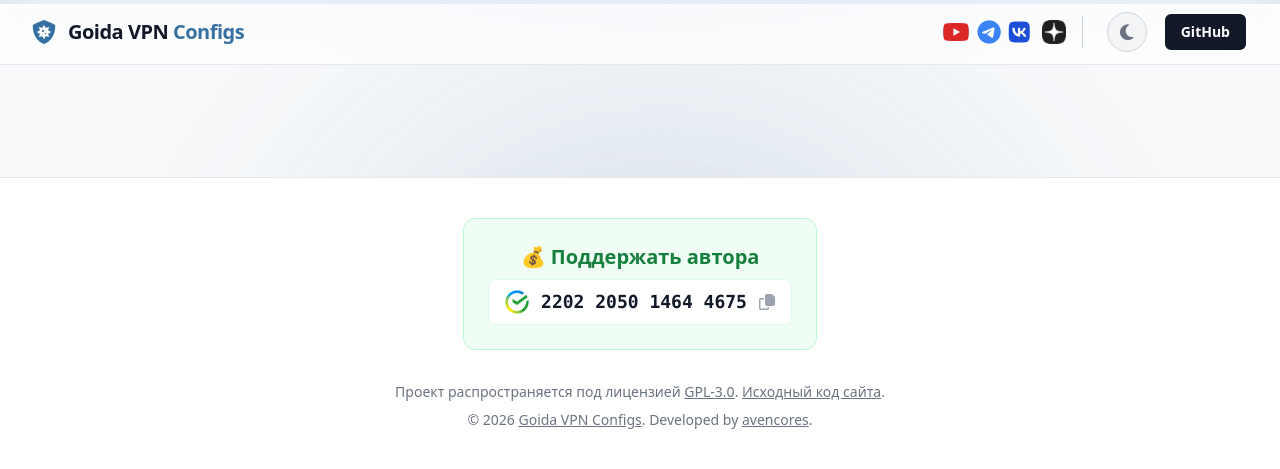
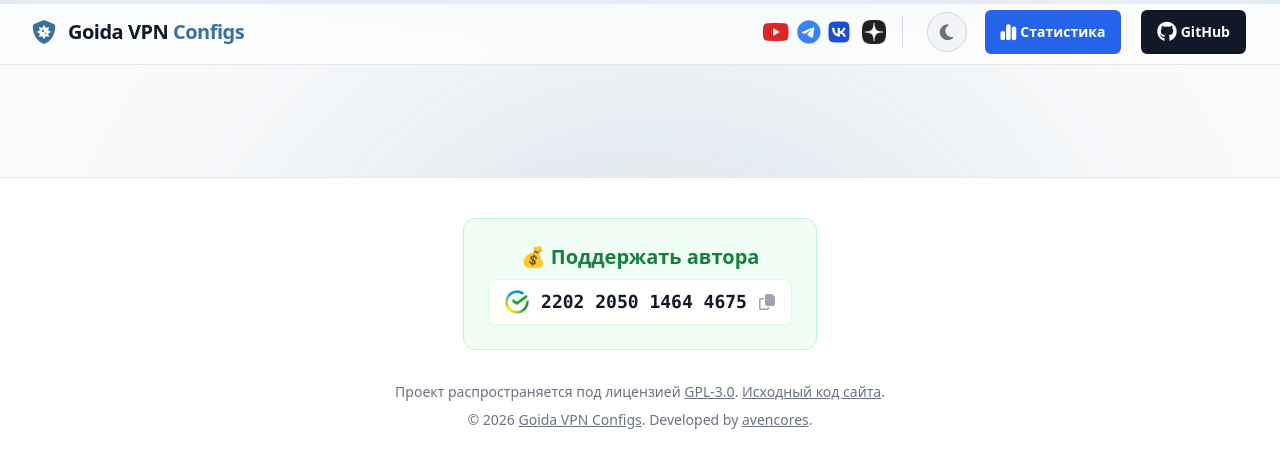
Before and after one commit to AvenCores/goida-vpn-site, a Flask app: template templates/base.html in a window 1280 px wide. Shown: the top 469 px of the page. Run offline with Flask 3, Linux system fonts and the light colour scheme; the template is opened without the code that fills it, so the values that code supplies are empty; some libraries are stand-ins or nearby versions.

Commit message:
update stats

```diff
--- /dev/null
+++ b/static/js/statistics.js
@@ -0,0 +1,72 @@
+async function loadGitHubStats() {
+    const statsContent = document.getElementById('stats-content');
+
+    // Показываем спиннер при каждом открытии
+    statsContent.innerHTML = `
+        <div class="text-center">
+            <i class="fa-solid fa-spinner fa-spin text-3xl text-gray-400"></i>
+            <p class="mt-2 text-sm text-gray-500">Загрузка данных...</p>
+        </div>`;
+
+    try {
+        const repo = 'AvenCores/goida-vpn-configs';
+        const response = await fetch(`https://api.github.com/repos/${repo}`);
+
+        if (!response.ok) {
+            throw new Error(`Ошибка GitHub API: ${response.status}`);
+        }
+
+        const data = await response.json();
+
+        // Форматируем числа (например, 1000 -> 1k)
+        const formatNumber = (num) => {
+            if (num >= 1000) {
+                return (num / 1000).toFixed(1) + 'k';
+            }
+            return num;
+        };
+
+        const lastUpdate = new Date(data.pushed_at).toLocaleString('ru-RU', {
+            day: 'numeric',
+            month: 'long',
+            year: 'numeric',
+            hour: '2-digit',
+            minute: '2-digit'
+        });
+
+        statsContent.innerHTML = `
+            <div class="space-y-4">
+                <div class="flex justify-between items-center p-3 bg-gray-50 dark:bg-black/30 rounded-lg">
+                    <span class="font-semibold flex items-center gap-2"><i class="fa-solid fa-star text-yellow-400"></i> Звёзды</span>
+                    <span class="font-bold text-lg">${formatNumber(data.stargazers_count)}</span>
+                </div>
+                <div class="flex justify-between items-center p-3 bg-gray-50 dark:bg-black/30 rounded-lg">
+                    <span class="font-semibold flex items-center gap-2"><i class="fa-solid fa-code-fork text-blue-400"></i> Форки</span>
+                    <span class="font-bold text-lg">${formatNumber(data.forks_count)}</span>
+                </div>
+                <div class="flex justify-between items-center p-3 bg-gray-50 dark:bg-black/30 rounded-lg">
+                    <span class="font-semibold flex items-center gap-2"><i class="fa-solid fa-eye text-green-400"></i> Наблюдатели</span>
+                    <span class="font-bold text-lg">${formatNumber(data.watchers_count)}</span>
+                </div>
+                <div class="flex justify-between items-center p-3 bg-gray-50 dark:bg-black/30 rounded-lg">
+                    <span class="font-semibold flex items-center gap-2"><i class="fa-solid fa-bug text-red-400"></i> Открытые проблемы</span>
+                    <span class="font-bold text-lg">${data.open_issues_count}</span>
+                </div>
+                 <div class="pt-2 text-center">
+                    <p class="text-xs text-gray-500 dark:text-gray-400">
+                        Последнее обновление: ${lastUpdate}
+                    </p>
+                </div>
+            </div>
+        `;
+
+    } catch (error) {
+        statsContent.innerHTML = `
+            <div class="text-center text-red-500">
+                <i class="fa-solid fa-circle-exclamation text-3xl"></i>
+                <p class="mt-2 font-semibold">Не удалось загрузить статистику.</p>
+                <p class="text-sm">${error.message}</p>
+            </div>
+        `;
+    }
+}
--- a/templates/base.html
+++ b/templates/base.html
@@ -16,6 +16,7 @@
     <link rel="stylesheet" href="https://cdnjs.cloudflare.com/ajax/libs/font-awesome/6.4.0/css/all.min.css">
 
     <script defer src="static/js/update-download-links.js"></script>
+    <script defer src="static/js/statistics.js"></script>
 
     <script>
         // Применить тему ДО отрисовки страницы чтобы избежать мигания
@@ -147,10 +148,11 @@
           },
           activeTab: 'configs',
           showSourcesModal: false,
+          showStatsModal: false,
           currentSources: [],
           currentConfigId: null
       }"
-      x-init="$watch('darkMode', val => val ? document.documentElement.classList.add('dark') : document.documentElement.classList.remove('dark')); if(darkMode) document.documentElement.classList.add('dark');"
+      x-init="$watch('darkMode', val => val ? document.documentElement.classList.add('dark') : document.documentElement.classList.remove('dark')); if(darkMode) document.documentElement.classList.add('dark'); $watch('showStatsModal', value => { if (value) { loadGitHubStats(); } });"
 >
 
     {% include 'components/header.html' %}
@@ -158,6 +160,53 @@
     <main class="max-w-7xl mx-auto px-4 sm:px-6 lg:px-8 py-8">
         {% block content %}{% endblock %}
     </main>
+
+    <!-- Модальное окно статистики -->
+    <div x-show="showStatsModal"
+         @keydown.escape="showStatsModal = false"
+         x-transition:enter="transition ease-out duration-300"
+         x-transition:enter-start="opacity-0"
+         x-transition:enter-end="opacity-100"
+         x-transition:leave="transition ease-in duration-200"
+         x-transition:leave-start="opacity-100"
+         x-transition:leave-end="opacity-0"
+         class="fixed inset-0 bg-black bg-opacity-50 z-50 flex items-center justify-center p-4"
+         @click.self="showStatsModal = false">
+        <div x-transition:enter="transition ease-out duration-300"
+             x-transition:enter-start="opacity-0 scale-95"
+             x-transition:enter-end="opacity-100 scale-100"
+             x-transition:leave="transition ease-in duration-200"
+             x-transition:leave-start="opacity-100 scale-100"
+             x-transition:leave-end="opacity-0 scale-95"
+             class="bg-white dark:bg-brand-panel rounded-xl shadow-xl max-w-lg w-full max-h-[80vh] flex flex-col">
+
+            <div class="border-b border-gray-200 dark:border-gray-700 p-6 flex items-center justify-between flex-shrink-0">
+                <h3 class="text-lg font-bold flex items-center gap-2">
+                    <i class="fa-solid fa-chart-simple text-blue-500"></i>
+                    <span>Статистика репозитория</span>
+                </h3>
+                <button @click="showStatsModal = false"
+                        class="text-gray-500 hover:text-gray-700 dark:hover:text-gray-300 transition">
+                    <i class="fa-solid fa-xmark text-xl"></i>
+                </button>
+            </div>
+
+            <div class="p-6 overflow-y-auto" id="stats-content">
+                <!-- Сюда будет загружаться статистика -->
+                <div class="text-center">
+                    <i class="fa-solid fa-spinner fa-spin text-3xl text-gray-400"></i>
+                    <p class="mt-2 text-sm text-gray-500">Загрузка данных...</p>
+                </div>
+            </div>
+
+            <div class="border-t border-gray-200 dark:border-gray-700 p-4 flex-shrink-0">
+                <button @click="showStatsModal = false"
+                        class="w-full py-2 rounded font-semibold bg-red-600 hover:bg-red-700 text-white transition">
+                    Закрыть
+                </button>
+            </div>
+        </div>
+    </div>
 
     <!-- Модальное окно с источниками -->
     <div x-show="showSourcesModal"
--- a/templates/components/header.html
+++ b/templates/components/header.html
@@ -22,8 +22,13 @@
             <button @click="toggleTheme()" class="w-10 h-10 flex items-center justify-center rounded-full bg-gray-100 dark:bg-gray-700 border border-gray-300 dark:border-gray-600 hover:bg-gray-200 dark:hover:bg-gray-600 transition hover:shadow-md hover:shadow-gray-600/30 dark:hover:shadow-gray-400/20">
                 <i class="fa-solid text-lg" :class="darkMode ? 'fa-sun text-yellow-400' : 'fa-moon text-gray-500'"></i>
             </button>
-            <a href="https://github.com/AvenCores/goida-vpn-configs" target="_blank" class="bg-gray-900 text-white px-4 py-2 rounded-lg text-sm font-bold hover:bg-gray-700 transition border-2 border-white hover:shadow-md hover:shadow-gray-600/30 dark:hover:shadow-gray-400/20">
-                GitHub
+            <button @click="showStatsModal = true" class="bg-blue-600 text-white rounded-lg text-sm font-bold hover:bg-blue-700 transition border-2 border-white hover:shadow-md hover:shadow-blue-600/30 dark:hover:shadow-blue-400/20 flex items-center justify-center w-10 h-10 sm:w-auto sm:h-auto sm:px-4 sm:py-2">
+                <i class="fa-solid fa-chart-simple text-lg sm:mr-1"></i>
+                <span class="hidden sm:inline">Статистика</span>
+            </button>
+            <a href="https://github.com/AvenCores/goida-vpn-configs" target="_blank" class="bg-gray-900 text-white rounded-lg text-sm font-bold hover:bg-gray-700 transition border-2 border-white hover:shadow-md hover:shadow-gray-600/30 dark:hover:shadow-gray-400/20 flex items-center justify-center w-10 h-10 sm:w-auto sm:h-auto sm:px-4 sm:py-2">
+                <i class="fa-brands fa-github text-xl sm:mr-1"></i>
+                <span class="hidden sm:inline">GitHub</span>
             </a>
         </div>
     </div>
```
Also changed, not shown: 1 other file.
